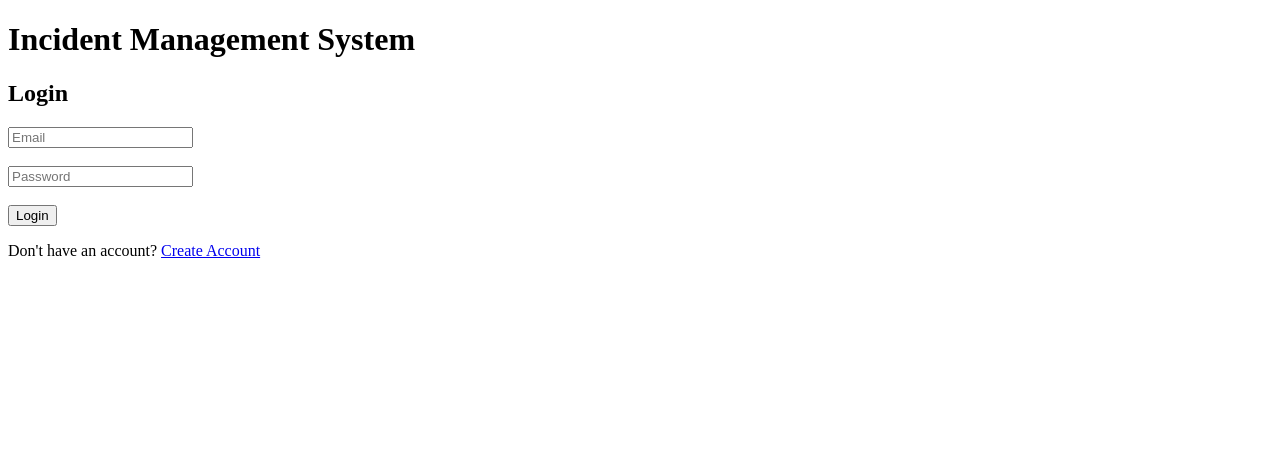
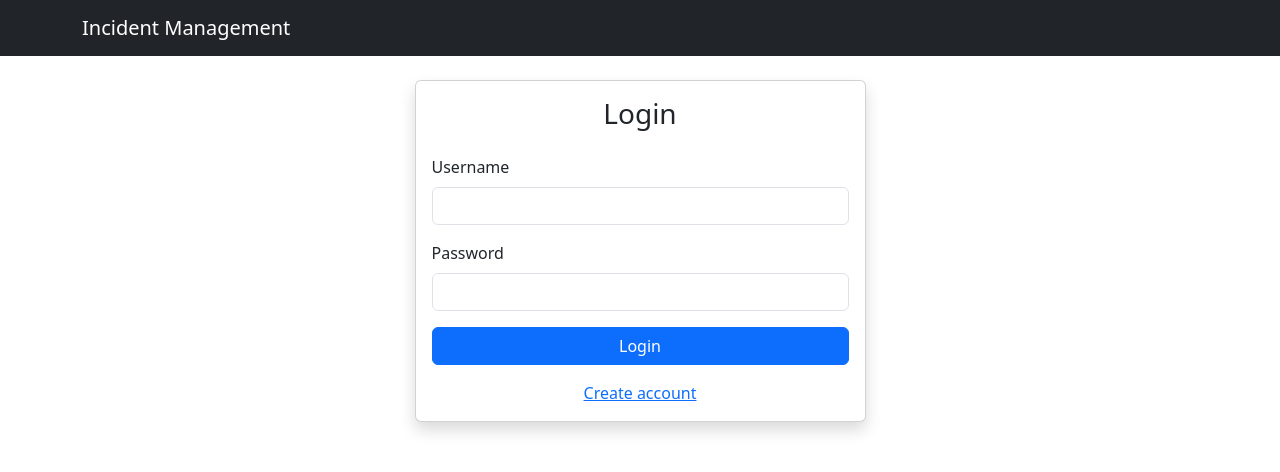
Before and after one commit to Adityachandkaushik/incident-management-system, a Flask app: page /login in a window 1280 px wide. Shown: the top 472 px of the page. Run offline with Flask 3, Linux system fonts and the light colour scheme.

Commit message:
update login page

```diff
--- a/templates/login.html
+++ b/templates/login.html
@@ -1,45 +1,78 @@
-<!DOCTYPE html>
-<html>
-<head>
-    <title>Login</title>
-</head>
+{% extends "base.html" %}
 
-<body>
+{% block title %}Login{% endblock %}
 
-    <h1>Incident Management System</h1>
+{% block content %}
 
-    <h2>Login</h2>
+<div class="row justify-content-center">
+
+    <div class="col-md-5">
+
+        <div class="card shadow">
+
+            <div class="card-body">
+
+                <h3 class="text-center mb-4">
+                    Login
+                </h3>
 
                 <form method="POST">
 
+                    <div class="mb-3">
+
+                        <label class="form-label">
+                            Username
+                        </label>
+
                         <input
-            type="email"
-            name="email"
-            placeholder="Email"
+                            type="text"
+                            name="username"
+                            class="form-control"
                             required
                         >
 
-        <br><br>
+                    </div>
+
+
+                    <div class="mb-3">
+
+                        <label class="form-label">
+                            Password
+                        </label>
 
                         <input
                             type="password"
                             name="password"
-            placeholder="Password"
+                            class="form-control"
                             required
                         >
 
-        <br><br>
+                    </div>
 
-        <button type="submit">
+
+                    <button
+                        type="submit"
+                        class="btn btn-primary w-100">
                         Login
                     </button>
 
                 </form>
 
-    <p>
-        Don't have an account?
-        <a href="/register">Create Account</a>
-    </p>
 
-</body>
-</html>
+                <div class="text-center mt-3">
+
+                    <a href="{{ url_for('auth.register') }}">
+                        Create account
+                    </a>
+
+                </div>
+
+            </div>
+
+        </div>
+
+    </div>
+
+</div>
+
+{% endblock %}
```
Lines whose indentation alone changed are shown as unchanged.
